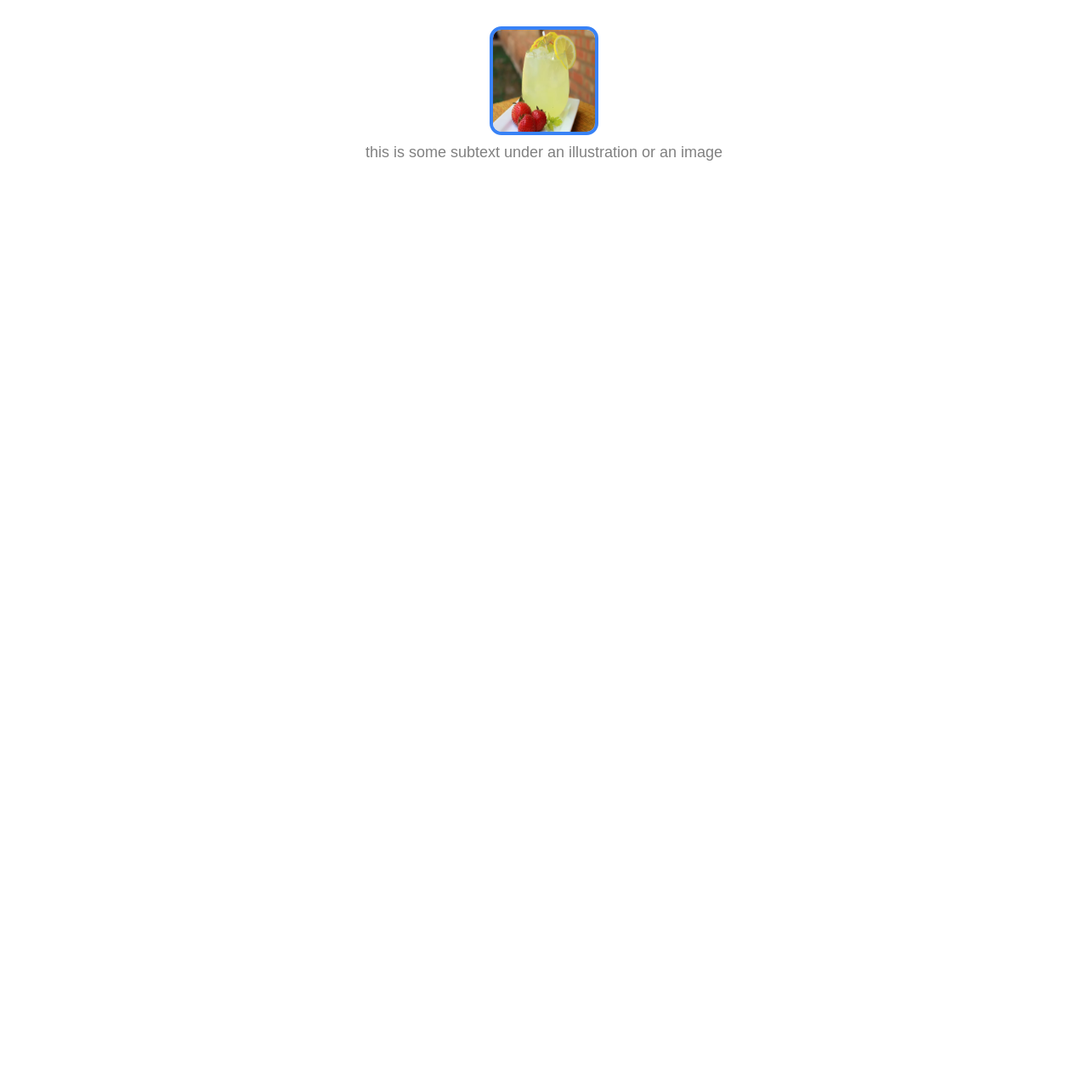
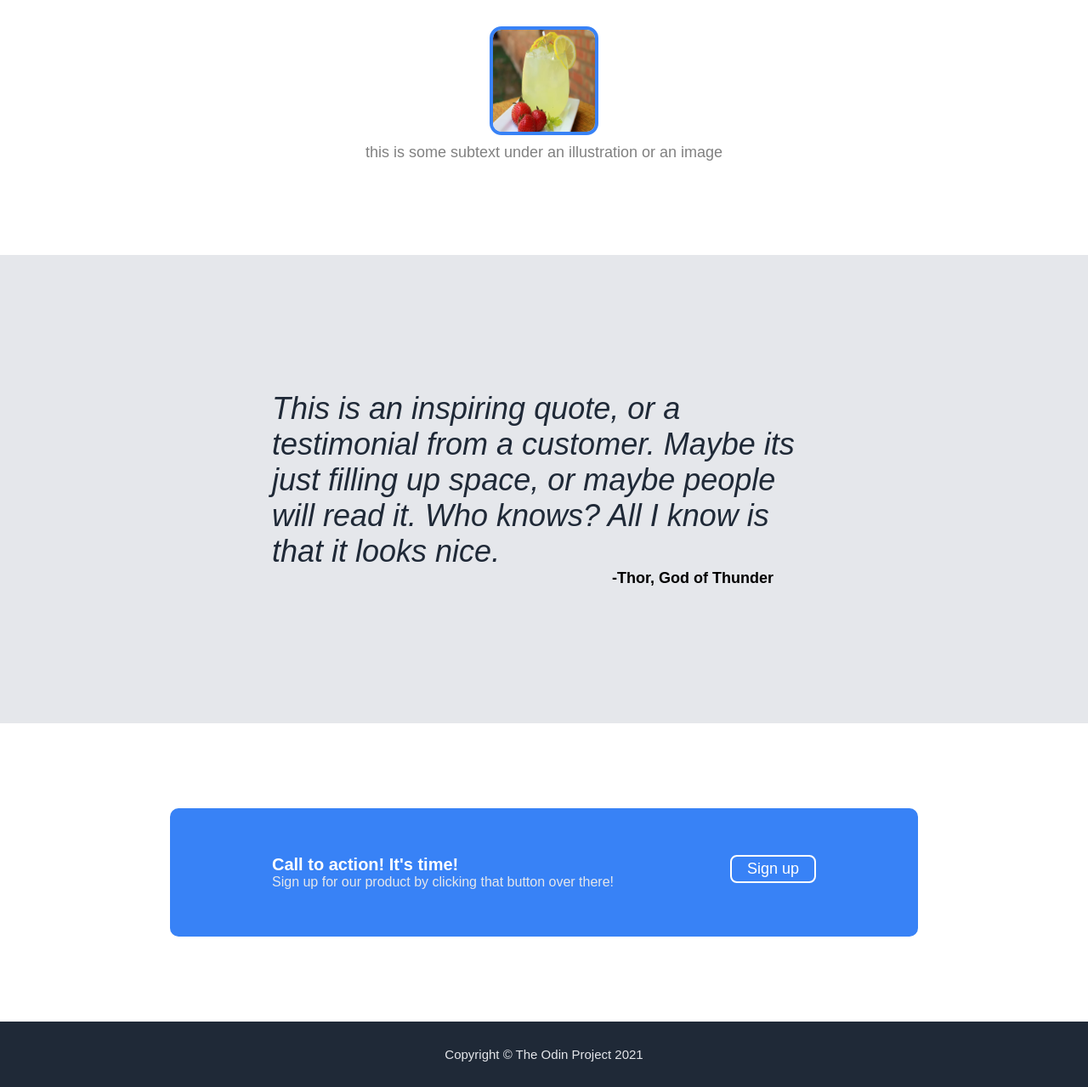
Before and after one commit to hashimxkhan/landing-page, a plain HTML site: page index.html in a window 1280 px wide. Shown: the part 876-2155 px from the top of the page at 85% size. Before the commit the page ends 1176 px from the top, so only its background shows below. Drawn offline with Linux system fonts and the light colour scheme.

Commit message:
First completed draft Implemented all 4 sections and the footer

```diff
--- a/index.html
+++ b/index.html
@@ -56,9 +56,40 @@
         this is some subtext under an illustration or an image
     </div>
     </div>
+  </div>
+<!-- section 3 -->
 
-  </div>
+<div class="section-3">
+    <div class = "quote">
+        This is an inspiring quote, or a testimonial from a customer.
+        Maybe its just filling up space, or maybe people will read it. Who knows? All I know is that it looks nice.
+    </div>
+    <div class="thor">
+        -Thor, God of Thunder
+    </div>
+</div>
 
+<!-- section-4 -->
+
+<div class="section-4">
+
+    <div class="action-text">
+      <div class="main-action"> Call to action! It's time!</div>
+      <div class="sub-action"> Sign up for our product by clicking that button over there!</div>
+    </div>
+    <div class="action-button">
+        <button>Sign up</button>
+    </div>
+</div>
+
+<!-- footer -->
+
+<div class="footer">
+
+    <div class="footer-text">
+        Copyright © The Odin Project 2021
+    </div>
+</div>
 
 </body>
 </html>
--- a/style.css
+++ b/style.css
@@ -114,3 +114,69 @@ button {
     color: gray;
     font-size: 18px;
 }
+
+.section-3 {
+    display: flex;
+    flex-direction: column;
+    align-items: center;
+    flex-wrap: wrap;
+    background-color: #E5E7EB;
+    padding: 160px;
+    padding-left: 320px;
+    padding-right: 320px;
+}
+
+.quote {
+    font-size: 36px;
+    font-weight: lighter;
+    font-style: italic;
+    color: #1F2937;
+}
+
+.thor {
+    align-self: flex-end;
+    font-weight: bold;
+    margin-right: 50px;
+    font-size: 18px;
+}
+
+
+.section-4 {
+    background-color: #3882F6;
+    border-radius: 10px;
+    margin-left: 200px;
+    margin-right: 200px;
+    margin-top: 100px;
+    margin-bottom: 100px;
+    padding-left: 120px;
+    padding-right: 120px;
+    padding-top: 55px;
+    padding-bottom: 55px;
+    display: flex;
+    justify-content: space-between;
+}
+
+.main-action {
+    color: white;
+    font-weight: bold;
+    font-size: 20px;
+}
+
+.sub-action {
+    color: #E5E7EB;
+}
+.action-button button {
+  border: 2px solid white;
+  padding: 4px;
+  padding-left: 18px;
+  padding-right: 18px;
+  color: white;
+}
+
+.footer {
+    background-color: #1F2937;
+    padding: 30px;
+    text-align: center;
+    color: #E5E7EB;
+    font-size: 15px;
+}
```
